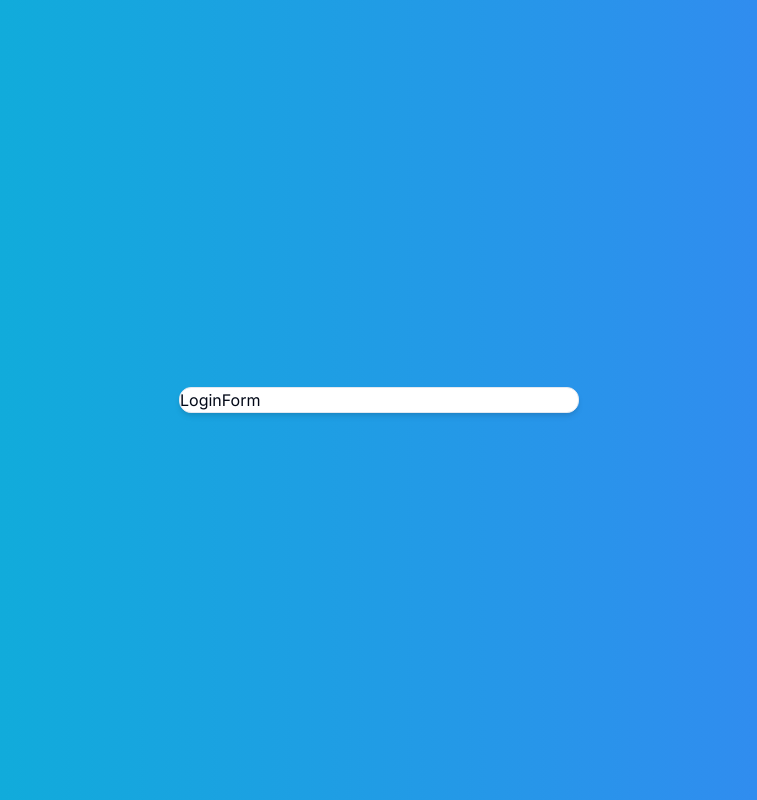
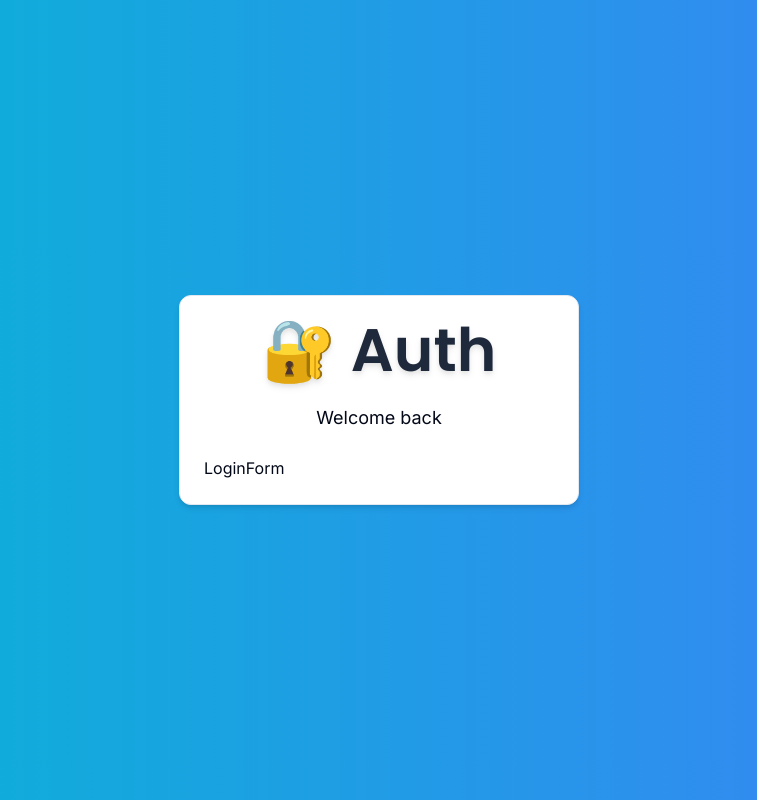
Before and after one commit to im-azad/next-auth, a Next.js app: page /auth/login in a window 1280 px wide. Shown: the whole page, without its empty margins (261-1018 px from the left). Built offline with nearby package versions, Linux system fonts and the light colour scheme.

Commit message:
card wrapper add

```diff
--- a/components/auth/CardWrapper.tsx
+++ b/components/auth/CardWrapper.tsx
@@ -1,32 +1,38 @@
+"use client";
 
-"use client"
-
-import {Card, CardHeader, CardFooter, CardContent} from "@/components/ui/card"
+import {
+    Card,
+    CardHeader,
+    CardFooter,
+    CardContent,
+} from "@/components/ui/card";
+import Header from "./Header";
 
 interface CardWrapperProps {
     children: React.ReactNode;
     headerLabel: string;
-    footerLabel: string;
+    // footerLabel: string;
     backButtonLabel: string;
     backButtonHref: string;
     showSocial?: boolean;
-
 }
-
 
 const CardWrapper = ({
     children,
     headerLabel,
-    footerLabel,
+    // footerLabel,
     backButtonLabel,
     backButtonHref,
     showSocial = true,
-} : CardWrapperProps) => {
-  return (
-    <Card className="w-[400px] shadow-md">
-        {children}
-    </Card>
-  )
-}
+}: CardWrapperProps) => {
+    return (
+        <Card className="w-[400px] shadow-md">
+            <CardHeader>
+                <Header label={headerLabel} />
+            </CardHeader>
+            <CardContent>{children}</CardContent>
+        </Card>
+    );
+};
 
-export default CardWrapper
+export default CardWrapper;
--- /dev/null
+++ b/components/auth/Header.tsx
@@ -0,0 +1,27 @@
+import { Poppins } from "next/font/google";
+import {cn} from "@/lib/utils";
+
+const poppins = Poppins({
+    subsets: ["latin"],
+    weight: ["600", "700", "800"],
+});
+
+interface HeaderProps {
+    label: string;
+}
+
+export default function Header({ label }: HeaderProps) {
+    return (
+        <div className="flex flex-col items-center justify-center">
+            <h1
+                className={cn(
+                    "text-6xl font-semibold text-slate-800 drop-shadow-md mb-6",
+                    poppins.className
+                )}
+            >
+                🔐 Auth
+            </h1>
+            <p className="txt-white text-lg">{label}</p>
+        </div>
+    );
+}
--- a/components/auth/LoginForm.tsx
+++ b/components/auth/LoginForm.tsx
@@ -4,8 +4,7 @@ const LoginForm = () => {
     return (
         <CardWrapper
             headerLabel="Welcome back"
-            footerLabel="Don't have an account?"
-            backButtonLabel="Sign up"
+            backButtonLabel="Don't have an account?"
             backButtonHref="/auth/rigister"
             showSocial
         >
```
